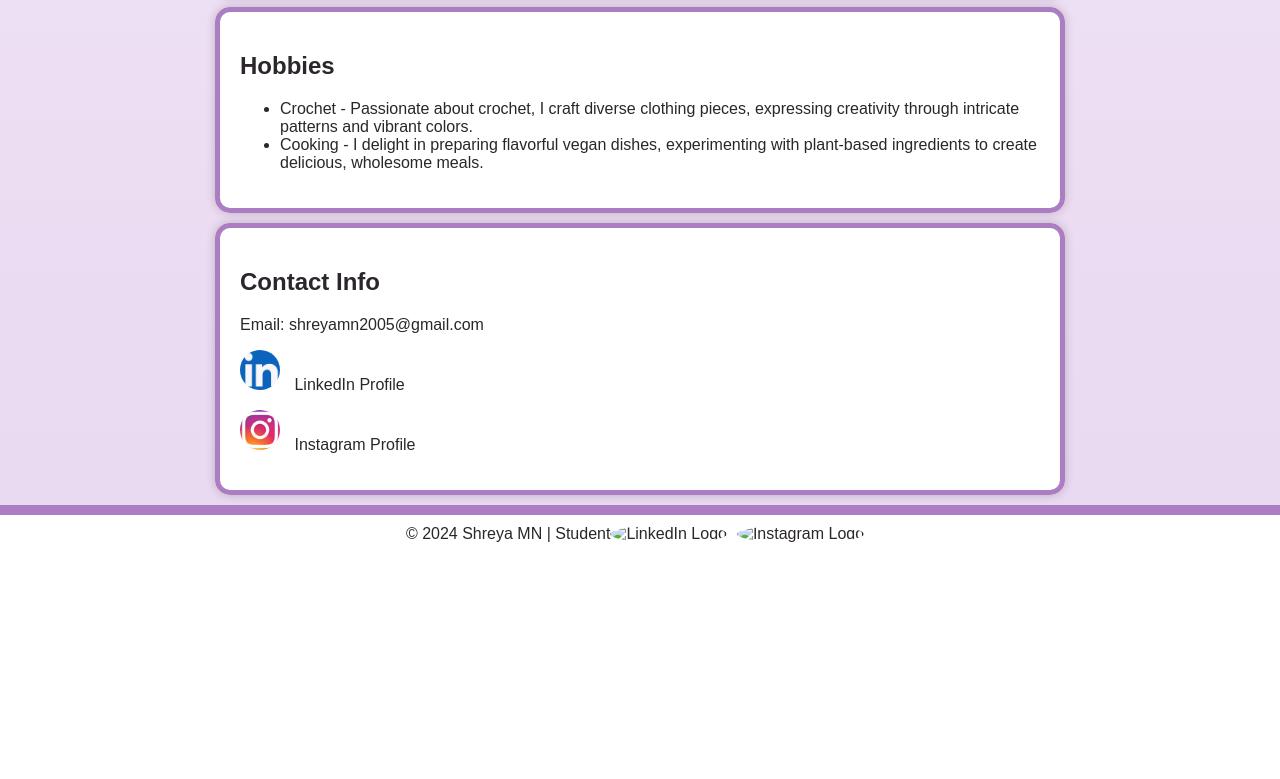
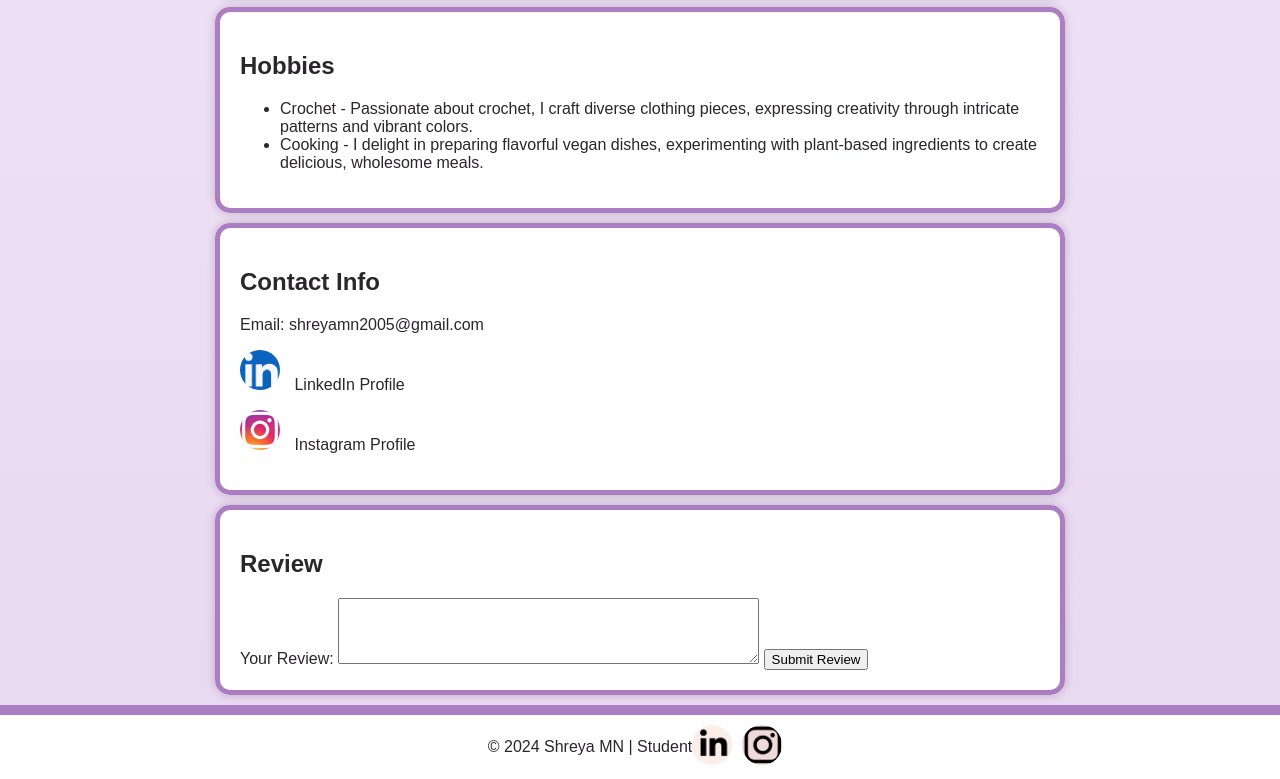
Before and after one commit to shreyamn/resume, a plain HTML site: page index.html in a window 1280 px wide. Shown: the part 1106-1885 px from the top of the page. Before the commit the page ends 1659 px from the top, so only its background shows below. Drawn offline with Linux system fonts and the light colour scheme.

Commit message:
Add files via upload

```diff
--- a/index.html
+++ b/index.html
@@ -243,6 +243,17 @@
       </a>
     </p>
   </fieldset>
+  <fieldset id="reviewForm" class="resume-section">
+    <h2>Review</h2>
+    <form id="reviewForm" action="#" method="post">
+      <label for="reviewText">Your Review:</label>
+      <textarea id="reviewText" name="reviewText" rows="4" cols="50"></textarea>
+      <input type="submit" value="Submit Review">
+    </form>
+    <div id="submissionMessage" style="display:none;">
+      <p>Thanks for submitting your review!</p>
+    </div>
+  </fieldset>
 
   <footer>
     &copy; 2024 Shreya MN | Student
@@ -253,7 +264,6 @@
       <img class="footer-logo" id="instagramLogo2" src="insta2.png" alt="Instagram Logo">
     </a>
   </footer>
-
 
   <script>
     document.addEventListener("DOMContentLoaded", function () {
@@ -271,10 +281,18 @@
       }
 
       const linkedinLogo = document.getElementById('linkedinLogo2');
-      linkedinLogo.src = "images/linkedin2.png"; //
+      linkedinLogo.src = "linkedin2.png";
 
       const instagramLogo = document.getElementById('instagramLogo2');
-      instagramLogo.src = "images/insta2.png";
+      instagramLogo.src = "insta2.png";
+
+      const reviewForm = document.getElementById('reviewForm');
+      const submissionMessage = document.getElementById('submissionMessage');
+
+      reviewForm.addEventListener('submit', function (event) {
+        event.preventDefault();
+        submissionMessage.style.display = 'block';
+      });
     });
   </script>
 
```
